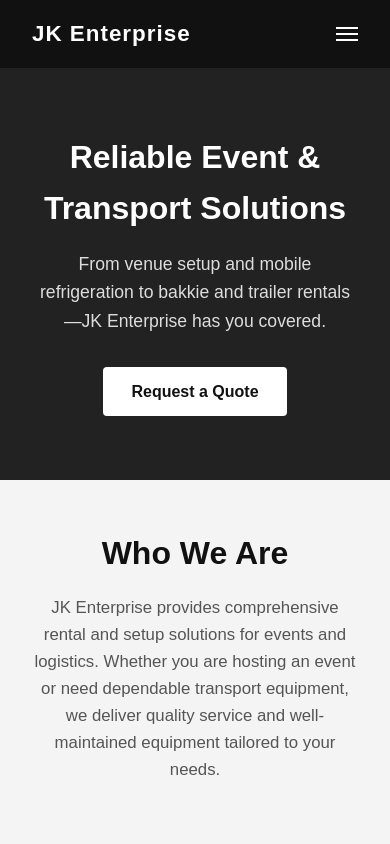
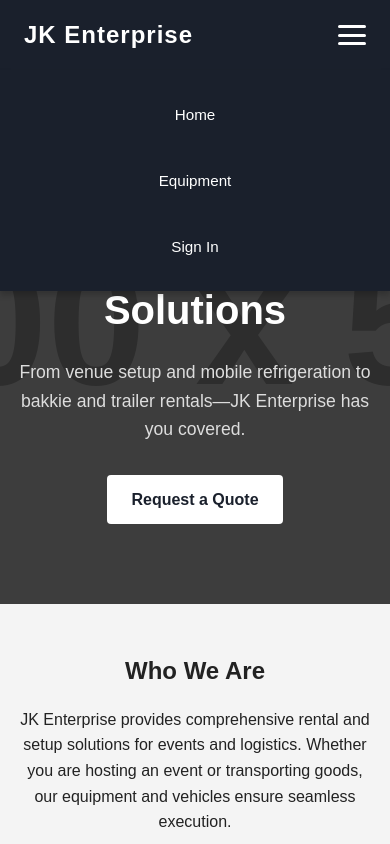
Before and after one commit to kiddowgee/jk-enterprise, a plain HTML site: page index.html in a window 390 px wide. Both pictures are taken after a click on the button "Toggle navigation menu". Shown: the top 844 px of the page. Drawn offline with Linux system fonts and the light colour scheme; placeholder pictures from the web are drawn by us.

Commit message:
hamburger

```diff
--- a/index.html
+++ b/index.html
@@ -3,10 +3,8 @@
 <head>
     <meta charset="UTF-8">
     <meta name="viewport" content="width=device-width, initial-scale=1.0">
-    <meta name="description" content="JK Enterprise offers professional venue setup, equipment, mobile fridge, toilet, bakkie, and trailer rentals for all your event and transport needs.">
     <title>JK Enterprise - Home</title>
     <link rel="stylesheet" href="styles/index.css">
-    <link rel="stylesheet" href="styles/auth.css">
 </head>
 <body>
 
@@ -21,90 +19,48 @@
                 <span class="bar"></span>
             </button>
             <ul class="nav-links" id="navLinks">
-                <!-- Signed-Out Only Navigation -->
-                <li class="logged-out-only"><a href="index.html">Home</a></li>
-                <li class="logged-out-only"><a href="signin.html" class="auth-btn">Sign In</a></li>
-
-                <!-- Signed-In Only Navigation -->
-                <li class="logged-in-only"><a href="index.html">Home</a></li>
-                <li class="logged-in-only"><a href="about.html">About</a></li>
-                <li class="logged-in-only"><a href="services/services.html">Services</a></li>
-                <li class="logged-in-only"><a href="contact.html">Contact</a></li>
-                <li class="logged-in-only">
-                    <a href="profile.html" class="profile-nav-link" aria-label="User Profile">
-                        <div class="nav-avatar" id="headerAvatar">JD</div>
-                    </a>
-                </li>
+                <li><a href="index.html">Home</a></li>
+                <li><a href="rentals.html">Equipment</a></li>
+                <li><a href="signin.html">Sign In</a></li>
             </ul>
         </nav>
     </header>
 
-    <!-- Modal Confirmation Popup -->
-    <div id="authModal" class="modal-overlay" style="display: none;">
-        <div class="modal-card">
-            <h3>Sign In Required</h3>
-            <p>You need to be signed in to proceed with bookings or rental services. Would you like to sign in now?</p>
-            <div class="modal-actions">
-                <button id="modalCancel" class="modal-btn cancel">Cancel</button>
-                <button id="modalConfirm" class="modal-btn confirm">Sign In</button>
-            </div>
-        </div>
-    </div>
-
     <main>
-        <!-- Hero Section -->
         <section class="hero">
-            <div class="hero-content">
-                <h1>Reliable Event & Transport Solutions</h1>
-                <p>From venue setup and mobile refrigeration to bakkie and trailer rentals—JK Enterprise has you covered.</p>
-                <a href="contact.html" class="cta-button">Request a Quote</a>
-            </div>
+            <h1>Reliable Event & Transport Solutions</h1>
+            <p>From venue setup and mobile refrigeration to bakkie and trailer rentals—JK Enterprise has you covered.</p>
+            <a href="rentals.html" class="btn-primary">Request a Quote</a>
         </section>
 
-        <!-- Brief About Section -->
-        <section class="about-summary">
-            <h2>Who We Are</h2>
-            <p>JK Enterprise provides comprehensive rental and setup solutions for events and logistics. Whether you are hosting an event or need dependable transport equipment, we deliver quality service and well-maintained equipment tailored to your needs.</p>
-        </section>
-
-        <!-- Quick Highlights / Services Overview -->
-        <section class="highlights">
-            <h2>Our Services</h2>
-            <div class="highlight-cards">
-                <div class="card">
-                    <h3>Venue Setup & Rentals</h3>
-                    <p>Complete event setups including tables, chairs, tents, and essential equipment to get your venue ready.</p>
-                    <a href="services/services.html" class="card-link">View Details &rarr;</a>
-                </div>
-                <div class="card">
-                    <h3>Mobile Fridge & Toilet Rental</h3>
-                    <p>Clean, dependable mobile cold storage units and portable toilets to keep your event comfortable and fully equipped.</p>
-                    <a href="services/services.html" class="card-link">View Details &rarr;</a>
-                </div>
-                <div class="card">
-                    <h3>Bakkie & Trailer Rentals</h3>
-                    <p>Affordable and well-maintained bakkies and trailers for hauling, transport, and logistical needs.</p>
-                    <a href="services/services.html" class="card-link">View Details &rarr;</a>
-                </div>
-            </div>
+        <section style="max-width: 800px; margin: 3rem auto; padding: 0 1rem; text-align: center;">
+            <h2 style="margin-bottom: 1rem;">Who We Are</h2>
+            <p>JK Enterprise provides comprehensive rental and setup solutions for events and logistics. Whether you are hosting an event or transporting goods, our equipment and vehicles ensure seamless execution.</p>
         </section>
     </main>
 
-    <footer>
-        <div class="footer-content">
-            <div class="footer-info">
-                <h4>JK Enterprise</h4>
-                <p>123 Business Street, Suite 100</p>
-                <p>Email: info@jkenterprise.com</p>
-                <p>Phone: (123) 456-7890</p>
-            </div>
-            <div class="footer-copyright">
-                <p>&copy; 2026 JK Enterprise. All rights reserved.</p>
-            </div>
-        </div>
+    <footer style="margin-top: auto; background: #1a202c; color: #fff; text-align: center; padding: 1.5rem 0;">
+        <p>&copy; 2026 JK Enterprise. All rights reserved.</p>
     </footer>
 
-    <script src="scripts/auth.js"></script>
-    <script src="scripts/index.js"></script>
+    <script>
+        document.addEventListener('DOMContentLoaded', () => {
+            const menuToggle = document.getElementById('menuToggle');
+            const navLinks = document.getElementById('navLinks');
+
+            if (menuToggle && navLinks) {
+                menuToggle.addEventListener('click', (e) => {
+                    e.stopPropagation();
+                    navLinks.classList.toggle('active');
+                });
+
+                document.addEventListener('click', (e) => {
+                    if (!menuToggle.contains(e.target) && !navLinks.contains(e.target)) {
+                        navLinks.classList.remove('active');
+                    }
+                });
+            }
+        });
+    </script>
 </body>
 </html>
--- a/styles/index.css
+++ b/styles/index.css
@@ -390,3 +390,140 @@ html.user-logged-in .logged-out-only,
 body.user-logged-in .logged-out-only {
     display: none !important;
 }
+
+* {
+    margin: 0;
+    padding: 0;
+    box-sizing: border-box;
+}
+
+body {
+    font-family: Arial, Helvetica, sans-serif;
+    line-height: 1.6;
+    color: #222222;
+    background-color: #f4f4f4;
+    display: flex;
+    flex-direction: column;
+    min-height: 100vh;
+}
+
+/* Header & Navigation */
+header {
+    background-color: #1a202c;
+    color: #ffffff;
+    position: relative;
+}
+
+.navbar {
+    display: flex;
+    justify-content: space-between;
+    align-items: center;
+    max-width: 1200px;
+    margin: 0 auto;
+    padding: 1rem 1.5rem;
+}
+
+.logo a {
+    color: #ffffff;
+    font-size: 1.5rem;
+    font-weight: bold;
+    text-decoration: none;
+}
+
+.nav-links {
+    display: flex;
+    list-style: none;
+    gap: 1.5rem;
+    align-items: center;
+}
+
+.nav-links a {
+    color: #ffffff;
+    text-decoration: none;
+    font-weight: 500;
+    transition: color 0.2s ease;
+}
+
+.nav-links a:hover {
+    color: #cbd5e0;
+}
+
+.menu-toggle {
+    display: none;
+    flex-direction: column;
+    justify-content: space-between;
+    width: 28px;
+    height: 20px;
+    background: transparent;
+    border: none;
+    cursor: pointer;
+    padding: 0;
+    z-index: 1001;
+}
+
+.menu-toggle .bar {
+    height: 3px;
+    width: 100%;
+    background-color: #ffffff;
+    border-radius: 4px;
+    transition: all 0.3s ease;
+}
+
+/* Hero Section */
+.hero {
+    background: linear-gradient(rgba(0, 0, 0, 0.7), rgba(0, 0, 0, 0.7)), url('https://via.placeholder.com/1200x500') center/cover no-repeat;
+    color: #ffffff;
+    text-align: center;
+    padding: 5rem 1rem;
+}
+
+.hero h1 {
+    font-size: 2.5rem;
+    margin-bottom: 1rem;
+}
+
+.hero p {
+    font-size: 1.1rem;
+    max-width: 600px;
+    margin: 0 auto 2rem;
+}
+
+.btn-primary {
+    background-color: #ffffff;
+    color: #1a202c;
+    padding: 0.75rem 1.5rem;
+    text-decoration: none;
+    font-weight: bold;
+    border-radius: 4px;
+    display: inline-block;
+}
+
+/* Mobile Responsive Adjustments */
+@media (max-width: 768px) {
+    .menu-toggle {
+        display: flex !important;
+    }
+
+    .nav-links {
+        display: none !important;
+        flex-direction: column;
+        position: absolute;
+        top: 100%;
+        left: 0;
+        width: 100%;
+        background-color: #1a202c;
+        padding: 1.5rem 0;
+        box-shadow: 0 4px 6px rgba(0, 0, 0, 0.2);
+        z-index: 1000;
+    }
+
+    .nav-links.active {
+        display: flex !important;
+    }
+
+    .nav-links li {
+        width: 100%;
+        text-align: center;
+        margin: 0.5rem 0;
+    }
+}
```
